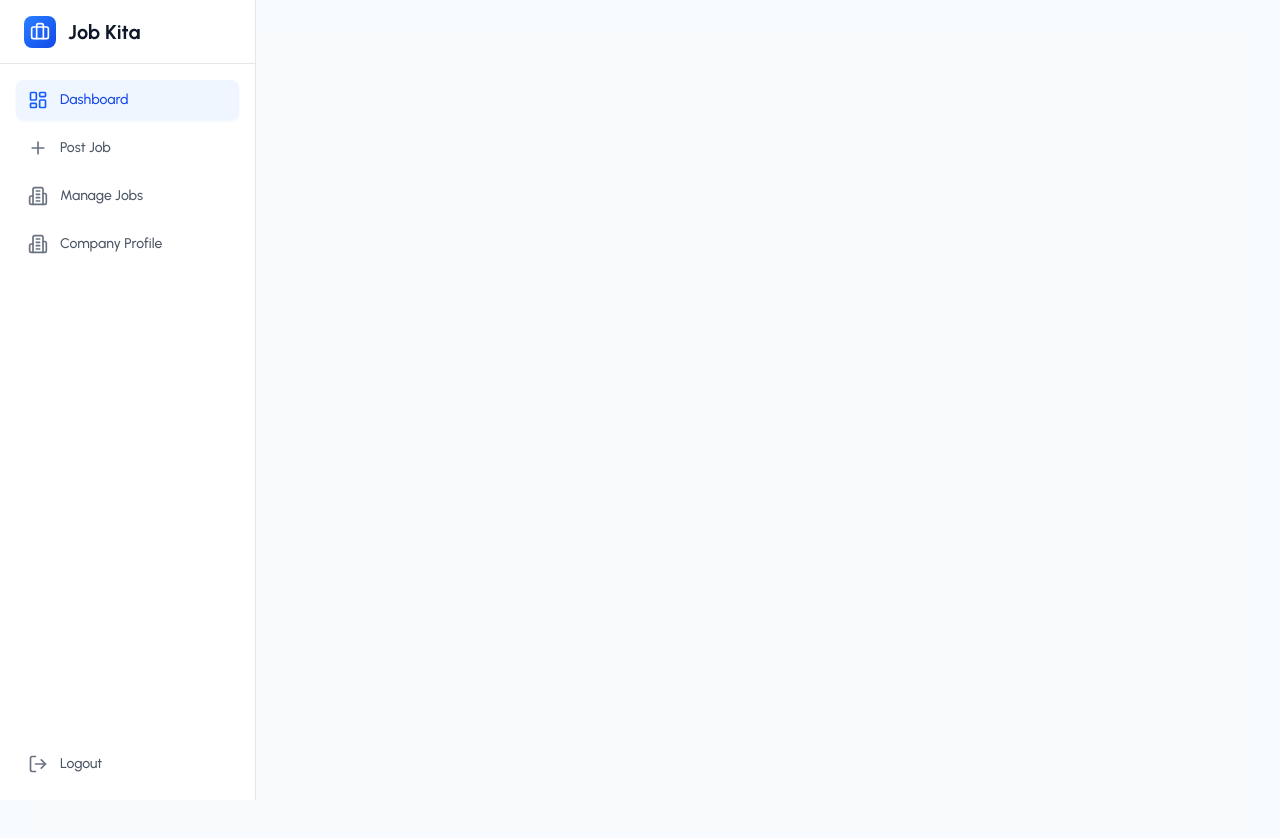
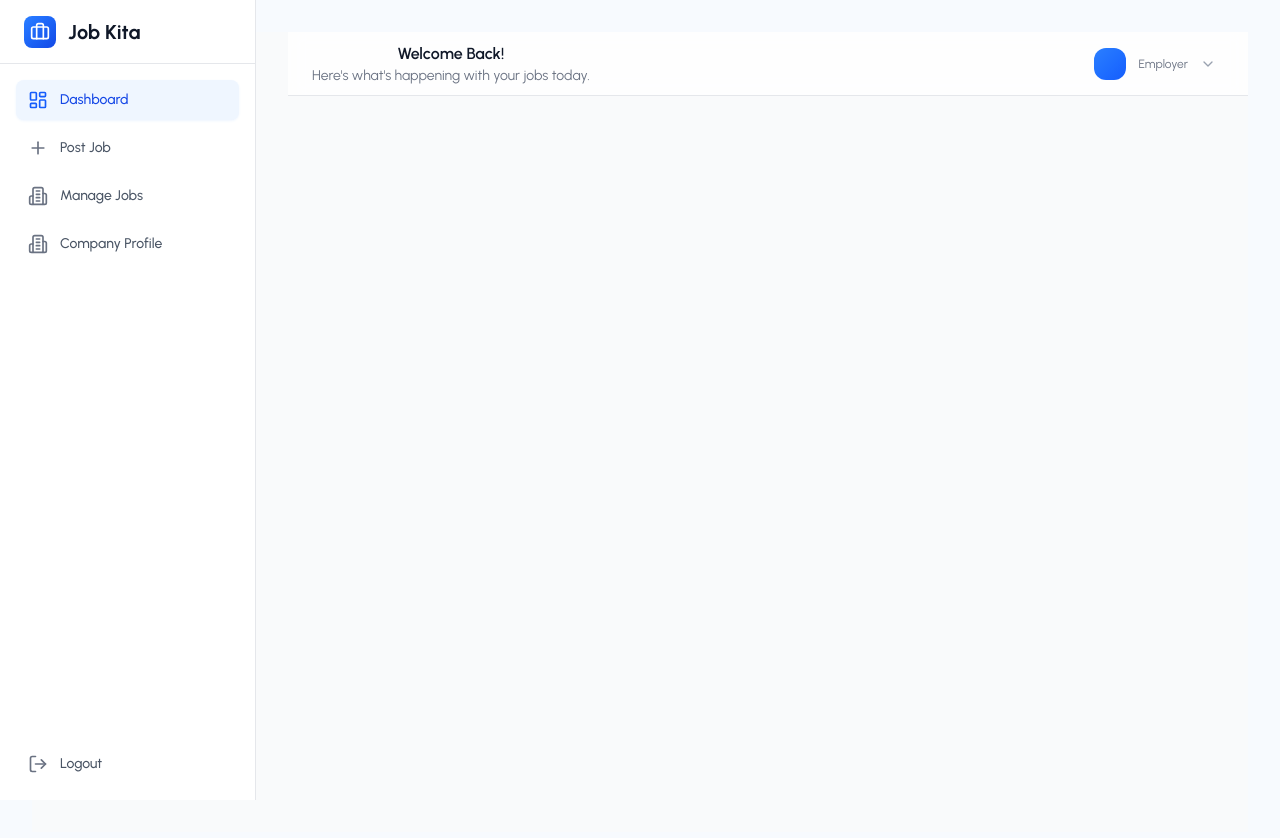
Before and after one commit to jmsjcmc/JobKita, a React (Vite) app in the folder frontend/: page /employer-dashboard in a window 1280 px wide. Shown: the top 838 px of the page. Built offline with nearby package versions, Linux system fonts and the light colour scheme.

Commit message:
feat: enhance dashboard layout with mobile support and add profile dropdown component

```diff
--- a/frontend/src/components/layout/DashboardLayout.jsx
+++ b/frontend/src/components/layout/DashboardLayout.jsx
@@ -3,26 +3,30 @@ import { useAuth } from "../../context/AuthContext";
 import { Link, useNavigate } from "react-router-dom";
 import { useState } from "react";
 import { useEffect } from "react";
-import { Briefcase, Building2, LogOut } from "lucide-react";
+import { Briefcase, Building2, LogOut, Menu, X } from "lucide-react";
 import { NAVIGATION_MENU } from "../../utils/data";
+import ProfileDropdown from "./ProfileDropdown";
 
-export default function DashboardLayout({ activeMenu }) {
+export default function DashboardLayout({ activeMenu, children }) {
   const NavigationItem = ({ item, isActive, onClick, isCollapsed }) => {
-    const Icon = item.icon
-    return <button
+    const Icon = item.icon;
+    return (
+      <button
         onClick={() => onClick(item.id)}
         className={`w-full flex items-center px-3 py-2.5 text-sm font-medium rounded-lg transition-all duration-200 group ${
           isActive
-        ? 'bg-blue-50 text-blue-700 shadow-sm shadow-blue-50'
-        : 'text-gray-600 hover:bg-gray-50 hover:text-gray-900'
-    }`}>
-        <Icon className={`h-5 w-5 flex-shrink-0 ${
-            isActive
-            ? 'text-blue-600'
-            : 'text-gray-500'
-        }`}/>
+            ? "bg-blue-50 text-blue-700 shadow-sm shadow-blue-50"
+            : "text-gray-600 hover:bg-gray-50 hover:text-gray-900"
+        }`}
+      >
+        <Icon
+          className={`h-5 w-5 flex-shrink-0 ${
+            isActive ? "text-blue-600" : "text-gray-500"
+          }`}
+        />
         {!isCollapsed && <span className="ml-3 truncate">{item.name}</span>}
       </button>
+    );
   };
   const { user, logout } = useAuth();
   const navigate = useNavigate();
@@ -126,6 +130,48 @@ export default function DashboardLayout({ activeMenu }) {
           </button>
         </div>
       </div>
+      {/* Mobile overlay */}
+      {isMobile && sidebarOpen && (
+        <div className="fixed inset-0 bg-black bg-opacity-25 z-40 backdrop-blur-sm" onClick={() => setSidebarOpen(false)}></div>
+      )}
+      {/* Main content */}
+      <div
+        className={`flex-1 flex flex-col transition-all duration-300 ${
+          isMobile ? "ml-0" : sidebarCollapsed ? "ml-16" : "ml-64"
+        }`}
+      >
+        {/* Top Header */}
+        <header className="bg-white/80 backdrop-blur-sm border-b border-gray-200 h-16 flex items-center justify-between px-6 sticky top-0 z-30">
+          <div className="flex items-center space-x-4">
+            {isMobile && (
+              <button className="p-2 rounded-xl hover:bg-gray-100 transition-colors duration-200" onClick={toggleSidebar}>
+                {sidebarOpen ? <X className="h-5 w-5 text-gray-600"/> : <Menu className="h-5 w-5 text-gray-600"/>}
+              </button>
+            )}
+            <div>
+              <h1 className="text-base font-semibold text-gray-900">Welcome Back!</h1>
+              <p className="text-sm text-gray-500 hidden sm:block">Here's what's happening with your jobs today.</p>
+            </div>
+          </div>
+
+          <div className="flex items-center space-x-3">
+            {/* Profile dropdown */}
+            <ProfileDropdown
+            isOpen={profileDropdownOpen}
+            onToggle={(e) => {
+              e.stopPropagation();
+              setProfileDropdownOpen(!profileDropdownOpen);
+            }}
+            avatar={user?.avatar || ''}
+            companyName={user?.name || ''}
+            email={user?.email || ''}
+            onLogout={logout}/>
+          </div>
+        </header>
+
+        {/* Main content area */}
+        <main className="flex-1 overflow-auto p-6">{children}</main>
+      </div>
     </div>
   );
 }
--- /dev/null
+++ b/frontend/src/components/layout/ProfileDropdown.jsx
@@ -0,0 +1,65 @@
+import { ChevronDown } from "lucide-react";
+import { useNavigate } from "react-router-dom";
+
+export default function ProfileDropdown({
+  isOpen,
+  onToggle,
+  avatar,
+  companyName,
+  email,
+  onLogout,
+}) {
+  const navigate = useNavigate();
+  return (
+    <div className="relative">
+      <button
+        onClick={onToggle}
+        className="flex items-center space-x-3 p-2 rounded-xl hover:bg-gray-50 transition-colors duration-200"
+      >
+        {avatar ? (
+          <img
+            src={avatar}
+            alt="Avatar"
+            className="h-9 w-9 object-cover rounded-xl"
+          />
+        ) : (
+          <div className="h-8 w-8 bg-gradient-to-br from-blue-500 to-blue-600 rounded-xl flex items-center justify-center">
+            <span className="text-white font-semibold text-sm">
+              {companyName.charAt(0).toUpperCase()}
+            </span>
+          </div>
+        )}
+        <div className="hidden sm:block text-left">
+          <p className="text-sm font-medium text-gray-900">{companyName}</p>
+          <p className="text-xs text-gray-500">Employer</p>
+        </div>
+        <ChevronDown className="h-4 w-4 text-gray-400" />
+      </button>
+
+      {isOpen && (
+        <div className="absolute right-0 mt-2 w-56 bg-white rounded-xl shadow-lg border border-gray-100 py-2 z-50">
+          <div className="px-4 py-3 border-b border-gray-100">
+            <p className="text-sm font-medium text-gray-900">{companyName}</p>
+            <p className="text-xs text-gray-500">{email}</p>
+          </div>
+
+          <a
+            onClick={() =>
+              navigate(
+                userRole === "jobseeker" ? "/profile" : "/company-profile"
+              )
+            }
+            className="block px-4 py-2 text-sm text-gray-700 hover:bg-gray-50 transition-colors"
+          >
+            View Profile
+          </a>
+          <div className="border-t border-gray-100 mt-2 pt-2">
+            <a href="#" onClick={onLogout} className="block px-4 py-2 text-sm text-red-600 hover:bg-red-50 transition-colors">
+              Log out
+            </a>
+          </div>
+        </div>
+      )}
+    </div>
+  );
+}
```
Lines whose indentation alone changed are shown as unchanged.
